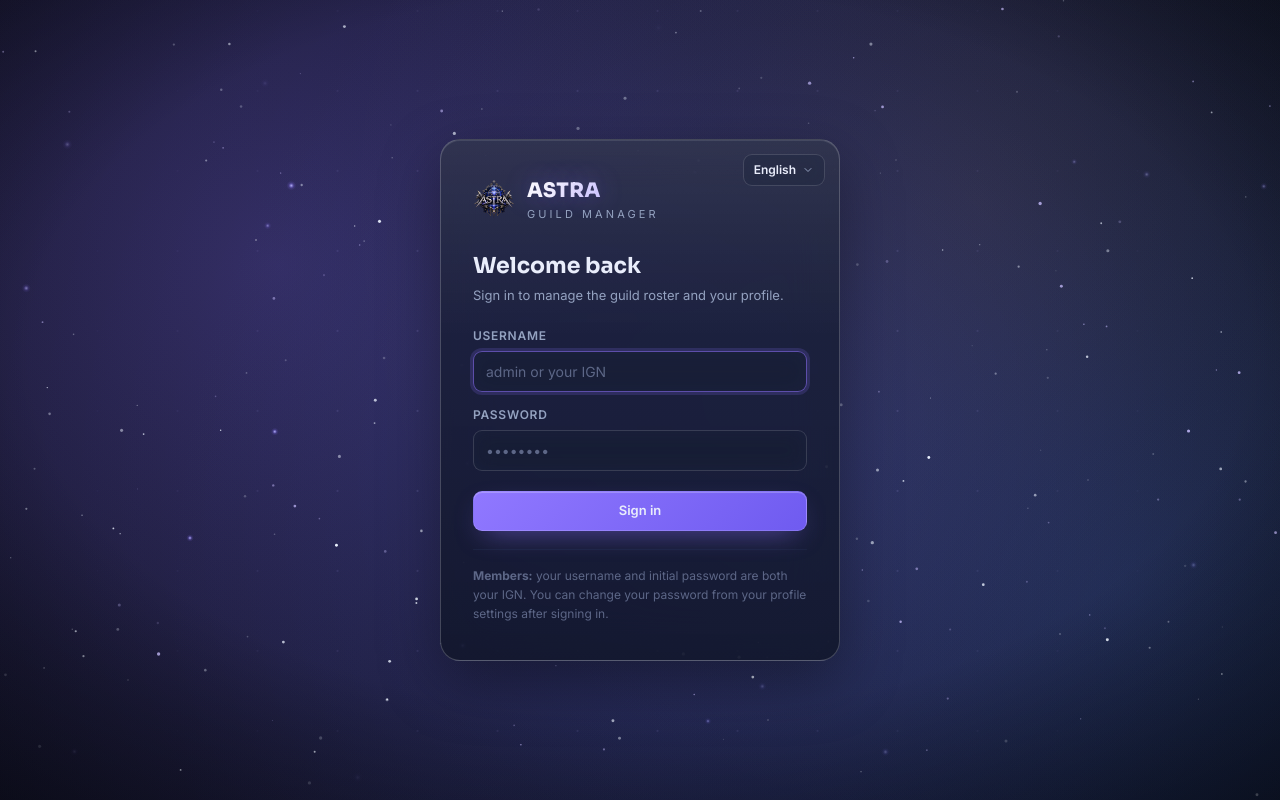
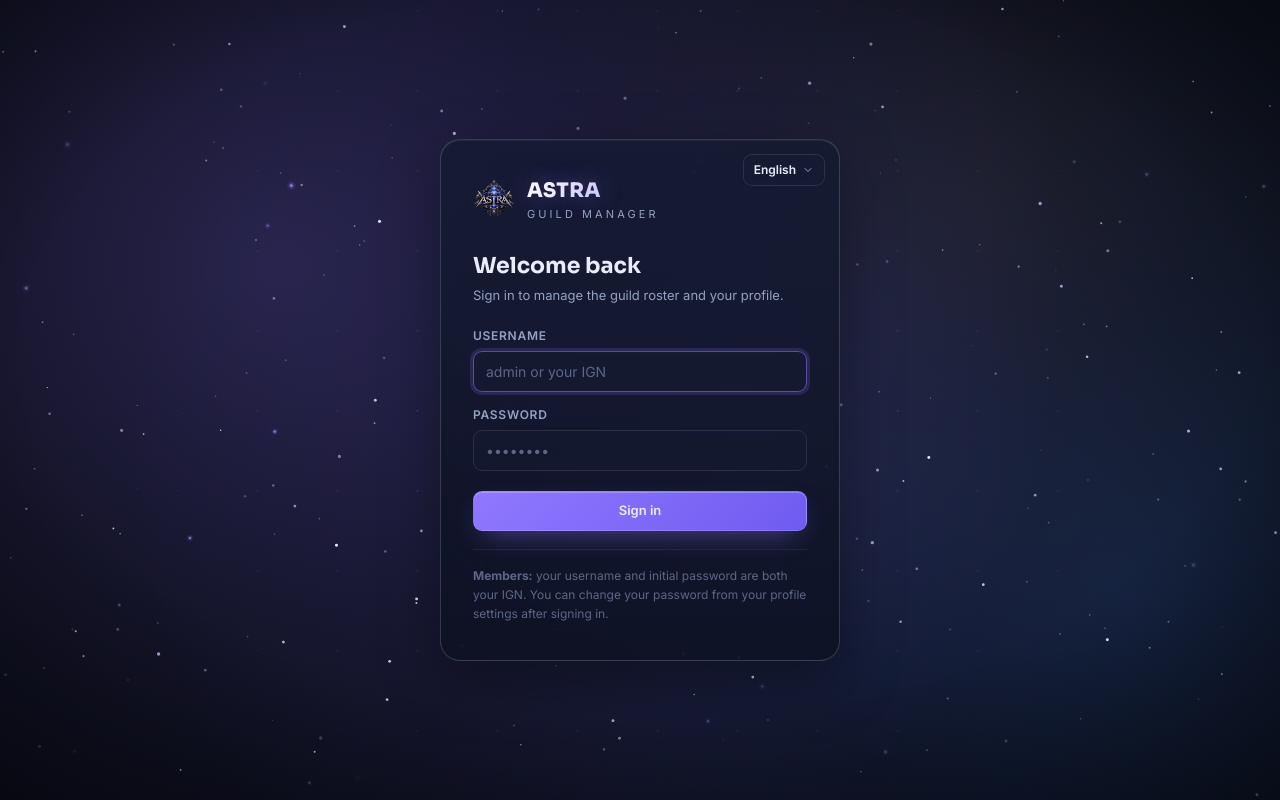
Before and after one commit to momowzen/ASTRA, a React (Vite) app in the folder client/: page / in a window 1280 px wide. Built offline with nearby package versions, Linux system fonts and the light colour scheme; what tesseract.js would draw is missing.

Commit message:
Revert "Make glassmorphism visible: lower surface opacity, add glass sheen, brighten the world"
This reverts commit 586fc57c838d03d6a6b500c08ea7a9b012758f94.

```diff
--- a/client/src/components/Background.tsx
+++ b/client/src/components/Background.tsx
@@ -135,11 +135,11 @@ export default function Background() {
     function drawNebula(ox: number, oy: number): void {
       const M = Math.max(W, H);
       const blobs = [
-        { x: 0.2 + Math.sin(time * 0.045) * 0.06, y: 0.28 + Math.cos(time * 0.037) * 0.05, r: 0.82, c: '139,111,247', a: 0.3 },
-        { x: 0.84 + Math.cos(time * 0.05) * 0.05, y: 0.74 + Math.sin(time * 0.041) * 0.06, r: 0.76, c: '47,94,171', a: 0.28 },
-        { x: 0.52 + Math.sin(time * 0.03 + 1) * 0.08, y: 0.48 + Math.cos(time * 0.028) * 0.07, r: 0.72, c: '102,119,255', a: 0.18 },
-        { x: 0.72 + Math.sin(time * 0.02 + 2) * 0.05, y: 0.2 + Math.cos(time * 0.024) * 0.05, r: 0.5, c: '214,168,92', a: 0.09 },
-        { x: 0.5 + Math.cos(time * 0.026) * 0.04, y: 0.42 + Math.sin(time * 0.03) * 0.04, r: 1.05, c: '70,60,150', a: 0.16 },
+        { x: 0.2 + Math.sin(time * 0.045) * 0.06, y: 0.28 + Math.cos(time * 0.037) * 0.05, r: 0.62, c: '139,111,247', a: 0.24 },
+        { x: 0.84 + Math.cos(time * 0.05) * 0.05, y: 0.74 + Math.sin(time * 0.041) * 0.06, r: 0.55, c: '47,94,171', a: 0.24 },
+        { x: 0.52 + Math.sin(time * 0.03 + 1) * 0.08, y: 0.48 + Math.cos(time * 0.028) * 0.07, r: 0.5, c: '102,119,255', a: 0.12 },
+        { x: 0.72 + Math.sin(time * 0.02 + 2) * 0.05, y: 0.2 + Math.cos(time * 0.024) * 0.05, r: 0.38, c: '214,168,92', a: 0.07 },
+        { x: 0.5 + Math.cos(time * 0.026) * 0.04, y: 0.42 + Math.sin(time * 0.03) * 0.04, r: 0.75, c: '70,60,150', a: 0.1 },
       ];
       ctx!.fillStyle = '#070a12';
       ctx!.fillRect(0, 0, W, H);
--- a/client/src/styles.css
+++ b/client/src/styles.css
@@ -29,17 +29,16 @@
   --danger: #e35d6a;
 
   /* Glass tiers (depth, not uniform) */
-  --glass-1: rgba(13, 18, 34, 0.5);
-  --glass-2: rgba(20, 26, 48, 0.42);
-  --glass-3: rgba(30, 38, 66, 0.33);
-  --glass-hover: rgba(34, 42, 72, 0.5);
-  --glass-border: rgba(255, 255, 255, 0.14);
-  --glass-border-strong: rgba(255, 255, 255, 0.2);
-  --glass-blur: 16px;
-  --glass-blur-strong: 24px;
+  --glass-1: rgba(11, 15, 30, 0.66);
+  --glass-2: rgba(15, 20, 40, 0.55);
+  --glass-3: rgba(26, 32, 58, 0.4);
+  --glass-hover: rgba(28, 34, 62, 0.62);
+  --glass-border: rgba(255, 255, 255, 0.1);
+  --glass-border-strong: rgba(255, 255, 255, 0.16);
+  --glass-blur: 18px;
+  --glass-blur-strong: 26px;
   --glass-shadow: 0 20px 60px rgba(0, 0, 0, 0.35);
-  --glass-highlight: inset 0 1px 0 rgba(255, 255, 255, 0.1);
-  --glass-sheen: linear-gradient(180deg, rgba(255, 255, 255, 0.08), rgba(255, 255, 255, 0) 38%);
+  --glass-highlight: inset 0 1px 0 rgba(255, 255, 255, 0.06);
   --glow-purple: 0 0 0 1px rgba(139, 111, 247, 0.35), 0 0 26px rgba(139, 111, 247, 0.18);
   --glow-gold: 0 0 0 1px rgba(214, 168, 92, 0.38), 0 0 24px rgba(214, 168, 92, 0.16);
   --ease: cubic-bezier(0.2, 0.7, 0.2, 1);
@@ -2838,14 +2837,14 @@ body {
     radial-gradient(760px 520px at -8% 112%, rgba(102, 119, 255, 0.07), transparent 62%);
 }
 #root .sidebar {
-  background: var(--glass-sheen), linear-gradient(180deg, rgba(16, 21, 40, 0.58), rgba(11, 15, 28, 0.44));
+  background: linear-gradient(180deg, rgba(12, 16, 32, 0.74), rgba(9, 13, 24, 0.62));
   backdrop-filter: blur(var(--glass-blur-strong)) saturate(1.25);
   -webkit-backdrop-filter: blur(var(--glass-blur-strong)) saturate(1.25);
   border-right: 1px solid var(--glass-border);
   box-shadow: 26px 0 70px -46px rgba(0, 0, 0, 0.9);
 }
 #root .topbar {
-  background: var(--glass-sheen), rgba(11, 15, 28, 0.44);
+  background: rgba(9, 13, 25, 0.62);
   backdrop-filter: blur(var(--glass-blur-strong)) saturate(1.2);
   -webkit-backdrop-filter: blur(var(--glass-blur-strong)) saturate(1.2);
   border-bottom: 1px solid var(--glass-border);
@@ -2897,7 +2896,7 @@ body {
   -webkit-backdrop-filter: blur(10px);
 }
 #root .live {
-  background: rgba(16, 21, 40, 0.5);
+  background: rgba(12, 16, 32, 0.72);
   border: 1px solid var(--glass-border);
   backdrop-filter: blur(10px);
   -webkit-backdrop-filter: blur(10px);
@@ -2982,7 +2981,7 @@ body {
 #root .completion-panel,
 #root .announce,
 #root .profile-panel {
-  background: var(--glass-sheen), var(--glass-2);
+  background: var(--glass-2);
   backdrop-filter: blur(var(--glass-blur)) saturate(1.15);
   -webkit-backdrop-filter: blur(var(--glass-blur)) saturate(1.15);
   border: 1px solid var(--glass-border);
@@ -2994,7 +2993,7 @@ body {
   letter-spacing: -0.01em;
 }
 #root thead th {
-  background: rgba(12, 16, 30, 0.82);
+  background: rgba(10, 14, 26, 0.92);
   backdrop-filter: blur(14px);
   -webkit-backdrop-filter: blur(14px);
   color: #b9c1de;
@@ -3011,7 +3010,7 @@ body {
 /* ---- KPI / stat cards ---- */
 #root .stat-card {
   position: relative;
-  background: var(--glass-sheen), var(--glass-2);
+  background: var(--glass-2);
   backdrop-filter: blur(var(--glass-blur)) saturate(1.15);
   -webkit-backdrop-filter: blur(var(--glass-blur)) saturate(1.15);
   border: 1px solid var(--glass-border);
@@ -3053,7 +3052,7 @@ body {
 
 /* ---- Distribution bars ---- */
 #root .dist-track {
-  background: rgba(8, 11, 20, 0.55);
+  background: rgba(8, 11, 20, 0.66);
   border: 1px solid var(--glass-border);
   overflow: hidden;
 }
@@ -3073,7 +3072,7 @@ body {
   -webkit-backdrop-filter: blur(8px);
 }
 #root .modal {
-  background: var(--glass-sheen), linear-gradient(180deg, rgba(26, 32, 56, 0.8), rgba(16, 21, 38, 0.84));
+  background: linear-gradient(180deg, rgba(20, 26, 48, 0.82), rgba(13, 17, 32, 0.86));
   backdrop-filter: blur(var(--glass-blur-strong)) saturate(1.2);
   -webkit-backdrop-filter: blur(var(--glass-blur-strong)) saturate(1.2);
   border: 1px solid var(--glass-border-strong);
@@ -3104,7 +3103,7 @@ body {
 /* ---- Dropdown + datepicker ---- */
 #root .dd-menu,
 #root .cal-menu {
-  background: var(--glass-sheen), linear-gradient(180deg, rgba(26, 32, 56, 0.86), rgba(16, 21, 38, 0.9));
+  background: linear-gradient(180deg, rgba(20, 26, 48, 0.86), rgba(13, 17, 32, 0.9));
   backdrop-filter: blur(var(--glass-blur-strong)) saturate(1.2);
   -webkit-backdrop-filter: blur(var(--glass-blur-strong)) saturate(1.2);
   border: 1px solid var(--glass-border-strong);
@@ -3124,7 +3123,7 @@ body {
   background: transparent;
 }
 #root .auth-card {
-  background: var(--glass-sheen), linear-gradient(180deg, rgba(26, 32, 56, 0.76), rgba(16, 21, 38, 0.8));
+  background: linear-gradient(180deg, rgba(20, 26, 48, 0.78), rgba(13, 17, 32, 0.82));
   backdrop-filter: blur(var(--glass-blur-strong)) saturate(1.2);
   -webkit-backdrop-filter: blur(var(--glass-blur-strong)) saturate(1.2);
   border: 1px solid var(--glass-border-strong);
@@ -3133,7 +3132,7 @@ body {
 
 /* ---- Member: character hero + badges + progress ---- */
 #root .profile-hero {
-  background: var(--glass-sheen), var(--glass-2);
+  background: var(--glass-2);
   backdrop-filter: blur(var(--glass-blur)) saturate(1.15);
   -webkit-backdrop-filter: blur(var(--glass-blur)) saturate(1.15);
   border: 1px solid var(--glass-border);
@@ -3183,7 +3182,7 @@ body {
   border: 1px solid var(--glass-border);
   border-radius: var(--radius);
   box-shadow: var(--glass-shadow);
-  background: var(--glass-sheen), var(--glass-2);
+  background: var(--glass-2);
 }
 
 /* ---- Ranking podium (Top 3) ---- */
@@ -3203,7 +3202,7 @@ body {
   padding: 16px 12px;
   border-radius: var(--radius);
   border: 1px solid var(--glass-border);
-  background: var(--glass-sheen), var(--glass-2);
+  background: var(--glass-2);
   backdrop-filter: blur(var(--glass-blur)) saturate(1.15);
   -webkit-backdrop-filter: blur(var(--glass-blur)) saturate(1.15);
   box-shadow: var(--glass-shadow);
@@ -3350,19 +3349,3 @@ body ::-webkit-scrollbar-thumb:hover {
     transform: none !important;
   }
 }
-
-/* ---- Fallback where backdrop-filter is unavailable: keep panels readable ---- */
-@supports not ((backdrop-filter: blur(1px)) or (-webkit-backdrop-filter: blur(1px))) {
-  #root .panel-card,
-  #root .table-card,
-  #root .stat-card,
-  #root .completion-panel,
-  #root .announce,
-  #root .profile-panel,
-  #root .profile-hero,
-  #root .podium-card,
-  #root .sidebar,
-  #root .topbar {
-    background-color: rgba(18, 23, 42, 0.88);
-  }
-}
```
